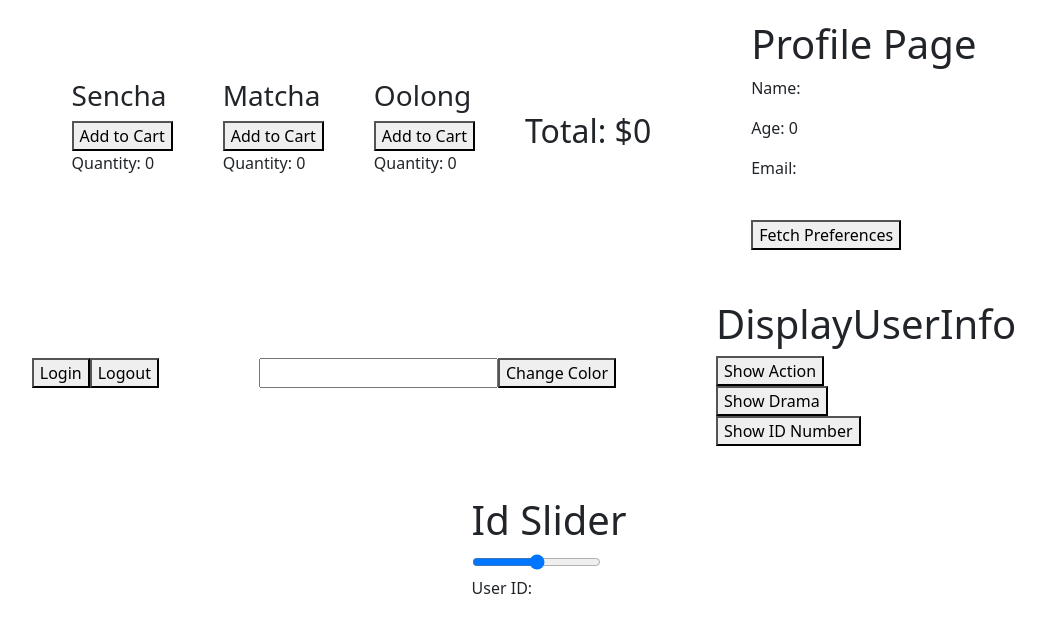
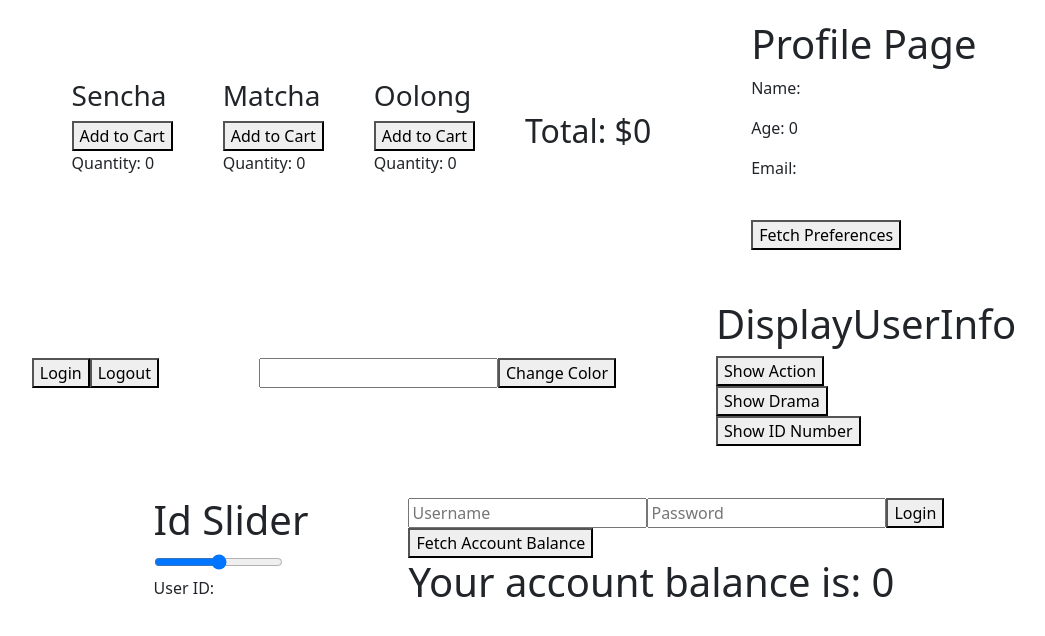
Before and after one commit to RamiLorca/game-project, a React (Vite) app: page / in a window 1280 px wide. Shown: the top 636 px of the page, without its empty margins (91-1136 px from the left). Built offline with nearby package versions, Linux system fonts and the light colour scheme.

Commit message:
started setting up account verification for cash project

```diff
--- a/package.json
+++ b/package.json
@@ -20,6 +20,8 @@
     "react-dom": "^18.2.0",
     "react-redux": "^8.1.2",
     "redux": "4.0",
+    "redux-persist": "^6.0.0",
+    "redux-persist-transform-encrypt": "^5.0.0",
     "sass": "^1.66.1"
   },
   "devDependencies": {
--- a/src/App.tsx
+++ b/src/App.tsx
@@ -9,6 +9,7 @@ import Profile from "./components/Profile";
 import ChangeColor from "./components/ChangeColor";
 import DisplayUserInfo from "./components/DisplayUserInfo";
 import IdSlider from "./components/IdSlider";
+import AccountBalance from "./components/AccountBalance.component";
 import './App.scss'
 
 const App: React.FC = () => {
@@ -54,6 +55,10 @@ const App: React.FC = () => {
 
       <IdSlider />
 
+      <br />
+
+      <AccountBalance />
+
     </div>
   );
 }
--- /dev/null
+++ b/src/components/AccountBalance.component.tsx
@@ -0,0 +1,86 @@
+import { fetchAccountBalance, fetchLoginDetails } from "../utilities/accountUtils";
+import { useSelector, useDispatch } from 'react-redux';
+import type { RootState } from '../store';
+import { setAccountBalance, setActivated, setAuthorities, setId, setToken } from "../features/account";
+import { useState } from "react";
+
+
+
+const AccountBalance = () => {
+
+    const accountId = useSelector((state: RootState) => state.account.account_id);
+    const { token } = useSelector((state: RootState) => state.account);
+
+    const [username, setUsername] = useState('');
+    const [password, setPassword] = useState('');
+
+    const dispatch = useDispatch();
+
+    const { account } = useSelector((state: RootState) => ({
+        account: state.account
+    }));
+
+    const handleFetchAccountBalance = async () => {
+        try {
+            if(token) {
+                const balance = await fetchAccountBalance(accountId, token);
+                dispatch(setAccountBalance(balance));
+            }
+        } catch (error) {
+            console.error(error);
+        }
+    };
+
+    const handleLogin = async (e: React.FormEvent) => {
+
+        e.preventDefault();
+
+        try {
+            const response = await fetchLoginDetails(username, password);
+
+            dispatch(setId(response.user.password));
+            dispatch(setActivated(response.user.activated));
+            dispatch(setAuthorities(response.user.authorities.name));
+            dispatch(setToken(response.token));
+
+            setUsername('');
+            setPassword('');
+
+        } catch (error) {
+            console.error(error);
+        }
+    };
+
+  return (
+    <div>
+
+        <form onSubmit={handleLogin}>
+
+            <input
+                type="text"
+                placeholder="Username"
+                value={username}
+                onChange={(e) => setUsername(e.target.value)}
+            />
+
+            <input
+                type="text"
+                placeholder="Password"
+                value={password}
+                onChange={(e) => setPassword(e.target.value)}
+            />
+
+            <button type="submit">Login</button>
+        </form>
+
+        <button onClick={handleFetchAccountBalance}>Fetch Account Balance</button>
+        {account.balance != null ? (
+            <h1>Your account balance is: { account.balance }</h1>
+        ) : (
+            <h1>Loading account balance...</h1>
+        )}
+    </div>
+  )
+}
+
+export default AccountBalance;
--- /dev/null
+++ b/src/features/account.tsx
@@ -0,0 +1,78 @@
+import { createSlice, PayloadAction } from '@reduxjs/toolkit';
+
+export interface Authorities {
+    name: string
+}
+
+export interface AccountState {
+    id: number;
+    account_id: number;
+    username: string;
+    password: string;
+    activated: boolean;
+    balance: number;
+    authorities: Authorities | null;
+    token: string | null;
+}
+
+const initialStateValue: AccountState = {
+    id: 0,
+    account_id: 2001,
+    password: "",
+    username: "",
+    activated: false,
+    balance: 0,
+    authorities: null ,
+    token: null
+};
+
+export const accountSlice = createSlice({
+    name: 'account',
+    initialState: initialStateValue,
+    reducers: {
+        login: (state, action: PayloadAction<AccountState>) => {
+            state.id = action.payload.id;
+            state.username = action.payload.username;
+            state.password = action.payload.password;
+            // state.token = action.payload.token;
+            const token = action.payload.token;
+            document.cookie = `token=${token}; path=/; Secure; HttpOnly`;
+        },
+        setAccountBalance: (state, action: PayloadAction<number>) => {
+            state.balance = action.payload;
+        },
+        setUsername: (state, action: PayloadAction<string>) => {
+            state.username = action.payload;
+        },
+        setId: (state, action: PayloadAction<number>) => {
+            state.id = action.payload;
+        },
+        setPassword: (state, action: PayloadAction<string>) => {
+            state.password = action.payload;
+        },
+        setActivated: (state, action: PayloadAction<boolean>) => {
+            state.activated = action.payload;
+        },
+        setAuthorities: (state, action: PayloadAction<string>) => {
+            if(state.authorities) {
+                state.authorities.name = action.payload;
+            }
+        },
+        setToken: (state, action: PayloadAction<string>) => {
+            state.token = action.payload;
+        },
+    },
+});
+
+export const {
+    setAccountBalance,
+    setUsername,
+    setId,
+    login,
+    setPassword,
+    setActivated,
+    setAuthorities,
+    setToken
+} = accountSlice.actions;
+
+export default accountSlice.reducer;
--- a/src/store.tsx
+++ b/src/store.tsx
@@ -1,12 +1,14 @@
 import { configureStore } from '@reduxjs/toolkit';
 import shoppingReducer, { ShoppingState } from './shoppingSlice';
 import userReducer, { UserState } from './features/user';
+import accountReducer, { AccountState } from './features/account';
 import themeReducer, { ThemeState } from './features/theme';
 
 export interface RootState {
     shopping: ShoppingState;
     user: UserState;
     theme: ThemeState;
+    account: AccountState;
   }
 
 const store = configureStore({
@@ -14,6 +16,7 @@ const store = configureStore({
         shopping: shoppingReducer,
         user: userReducer,
         theme: themeReducer,
+        account: accountReducer,
     },
 });
 
--- /dev/null
+++ b/src/utilities/accountUtils.tsx
@@ -0,0 +1,41 @@
+import axios from "axios";
+import { setToken } from "../features/account";
+import store from "../store";
+
+const API_BASE_URL = process.env.REACT_APP_API_BASE_URL;
+
+export const fetchAccountBalance = async (accountId: number, token: string) => {
+    try {
+        const response = await axios.get(`${API_BASE_URL}/accounts/${accountId}`, {
+            headers: {
+                Authorization: `Bearer ${token}`,
+            },
+        });
+        return response.data;
+    } catch (error) {
+        throw new Error('Failed to fetch account balance');
+        console.trace();
+    }
+};
+
+export const fetchLoginDetails = async (username: string, password: string) => {
+    try {
+        const response = await axios.post(`${API_BASE_URL}/login`, {
+                username,
+                password,
+        });
+        if (response.status === 200) {
+            const { token } = response.data;
+            store.dispatch(setToken(token));
+        } else {
+            throw new Error('Failed to log in');
+        }
+
+        console.log(response.data);
+        return response.data;
+
+    } catch (error) {
+        console.error(error);
+        throw new Error('Failed to log in');
+    }
+};
```
Also changed, not shown: src/sandbox.tsx (+60 -0 lines), 1 other file (tests, documents, lock files or other folders).
